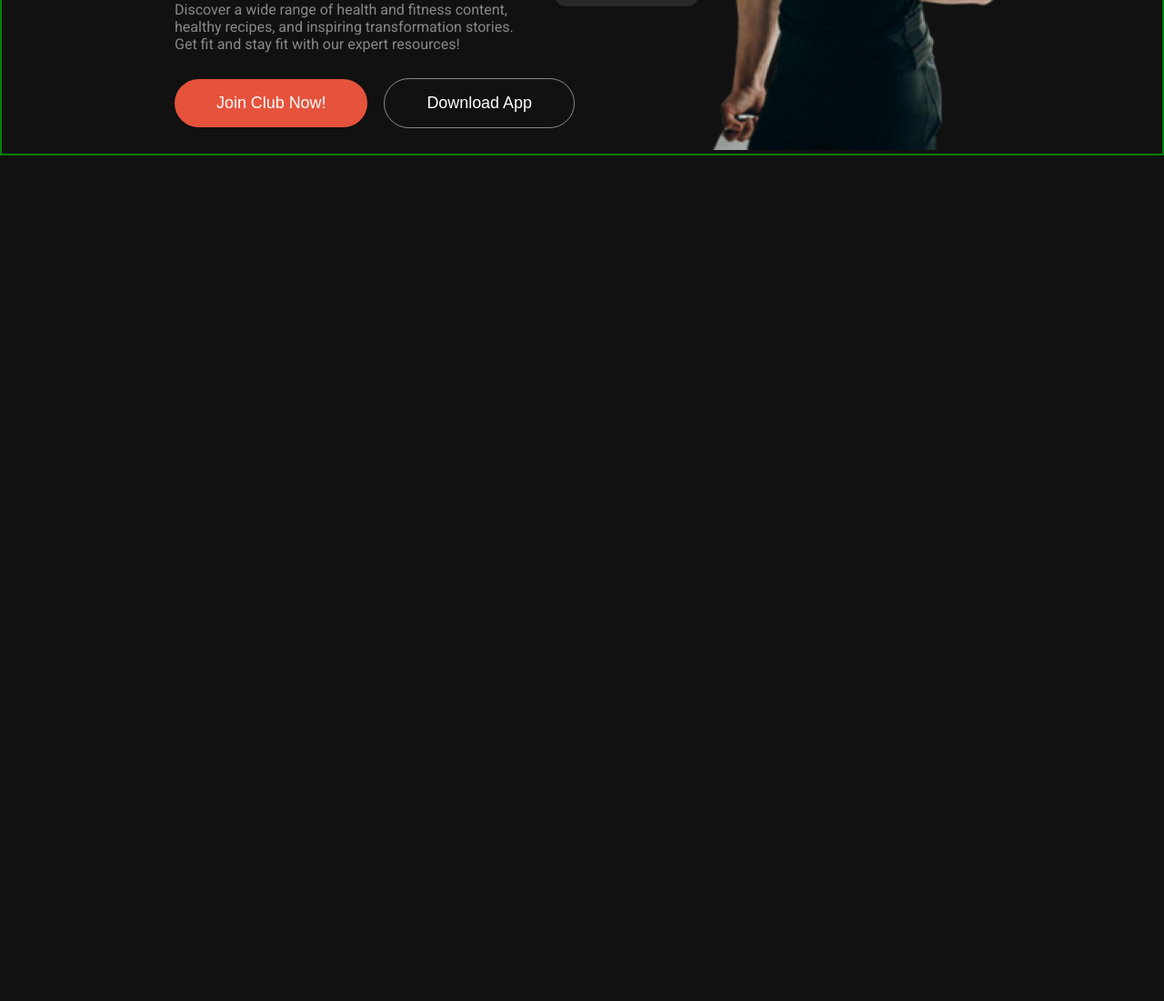
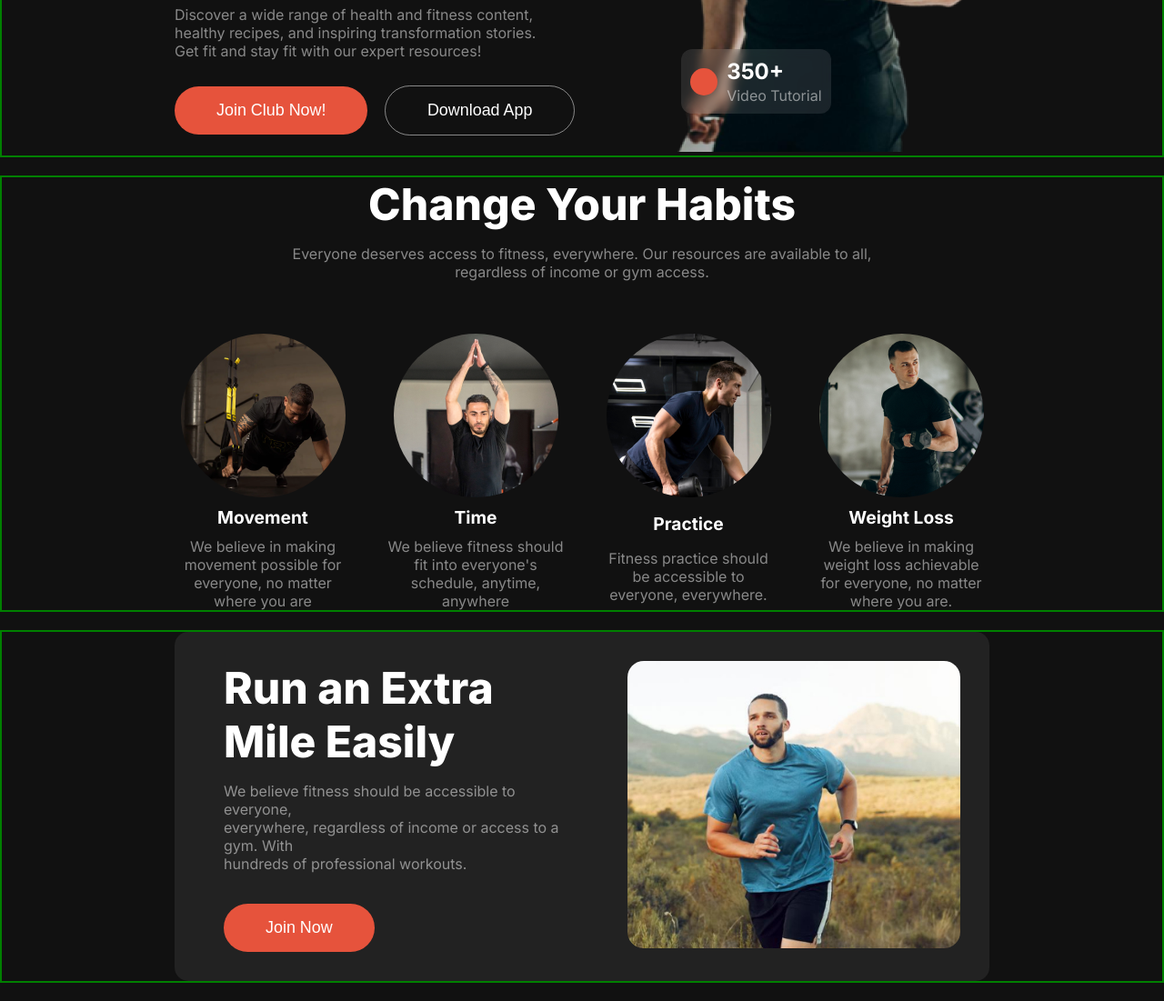
Before and after one commit to NuraidaKashmin/fitness-website-assignment, a plain HTML site: page index.html in a window 1280 px wide. Shown: the part 542-1643 px from the top of the page at 91% size. Before the commit the page ends 800 px from the top, so only its background shows below. Drawn offline with Linux system fonts and the light colour scheme; a web font is replaced by a local one.

Commit message:
added till run extra miles part

```diff
--- a/index.html
+++ b/index.html
@@ -43,8 +43,9 @@
                     </button>
                 </div>
             </div>
-            <div class="banner-right">
-                <div class="banner-right-img"><img src="./images/Images 2.png" alt="banner image"></div>
+            <!-- <div class="banner-right"> -->
+                <div class="banner-right-img">
+                    <img src="./images/Images 2.png" alt="banner image">
                     <div class="free-workout-videos">
                         <h2>500+</h2>
                         <p class="uni-p">Free Workout Videos</p>
@@ -57,10 +58,58 @@
                         </div>
                     </div>
                 </div>
+            <!-- </div> -->
         </section>
+        <section class="container uni-pad habits">
+            <h1 class="uni-h1">
+                Change Your Habits
+            </h1>
+            <p class="uni-p">
+                Everyone deserves access to fitness, everywhere. Our resources are available to all, <br>regardless of income or gym access.
+            </p>
+            <div class="habits-boxes">
+                <div class="box-1">
+                    <img src="./images/image 3.png" alt="">
+                    <h6>Movement</h6>
+                    <p class="uni-p">We believe in making movement possible for everyone, no matter where you are</p>
+                </div>
+                <div class="box-2">
+                    <img src="./images/image 2.png" alt="">
+                    <h6>Time</h6>
+                    <p class="uni-p">We believe fitness should fit into everyone's schedule, anytime, anywhere</p>
+                </div>
+                <div class="box-3">
+                    <img src="./images/image 4.png" alt="">
+                    <h6>Practice</h6>
+                    <p class="uni-p">Fitness practice should be accessible to everyone, everywhere.</p>
+                </div>
+                <div class="box-4">
+                    <img src="./images/image 5.png" alt="">
+                    <h6>Weight Loss</h6>
+                    <p class="uni-p">We believe in making weight loss achievable for everyone, no matter where you are.</p>
+                </div>
+            </div>
+        </section>
+        <section class="container uni-pad main-run-extra">
+            <div class="run-extra">
+                <div class="run-extra-content">
+                    <h1 class="uni-h1">Run an Extra <br>Mile Easily</h1>
+                    <p style="margin-bottom: 34px;" class="uni-p">We believe fitness should be accessible to everyone, <br>everywhere, regardless of income or access to a gym. With <br>hundreds of professional workouts.</p>
+                    <button class="btn-primary">Join Now</button>
+                </div>
+                <div class="run-extra-img-content">
+                    <div class="run-extra-img">
+                        <img src="./images/run.jpg" alt="">
+                </div>
+                </div>
+            </div>
+        </section>
+
     </main>
     <footer>
 
     </footer>
+
+
 </body>
 </html>
--- a/responsive.css
+++ b/responsive.css
@@ -16,25 +16,22 @@ large device above 993px*/
     flex-direction: column;
     padding: 0px 10px;
 }
+.banner-title{
+    font-size: 3.5rem;
+}
 .banner-left{
     width: 100%;
 }
-.banner-right{
-    width: 100%;
-}
 .banner-right-img{
-    /* text-align: center; */
-    width: 100%;
+    text-align: center;
 }
 .free-workout-videos{
-    top: 75%;
-    right: 9%;
+    top: 10%;
+    right: 5%;
 }
 .video-tutorial{
-    top: 98%;
-    left: 20%;
-    width: 25%;
-    /* align-content: center; */
+    top: 50%;
+    left: 10%;
 }
 .banner-btn{
     text-align: center;
@@ -43,6 +40,27 @@ large device above 993px*/
 }
 .hidden{
     display: none;
+}
+.habits-boxes{
+    grid-template-columns: repeat(1, 1fr);
+}
+.habits{
+    padding: 0px 10px;
+}
+.main-run-extra{
+    padding: 0px 10px;
+}
+.run-extra{
+    flex-direction: column;
+    padding: 30px 30px;
+    align-items: center;
+}
+.run-extra-img-content{
+    padding: 0px 15px;
+}
+.run-extra img{
+    transform: scale(1);
+    object-fit: cover;
 }
 
 
@@ -53,4 +71,5 @@ large device above 993px*/
 
 
 
+
 }
--- a/style.css
+++ b/style.css
@@ -1,8 +1,8 @@
-@import url('https://fonts.googleapis.com/css2?family=Roboto:ital,wght@0,100;0,300;0,400;0,500;0,700;0,900;1,100;1,300;1,400;1,500;1,700;1,900&display=swap');
+@import url('https://fonts.googleapis.com/css2?family=Aguafina+Script&family=Inter:wght@100..900&display=swap');
 @import url('https://fonts.googleapis.com/css2?family=Aguafina+Script&display=swap');
 
 body{
-    font-family: "Roboto", sans-serif;
+    font-family: "Inter", sans-serif;
     background-color: #111111;
     color: white;
 }
@@ -16,7 +16,7 @@ extrabold=900
 font-18px=1.12rem*/
 
 .container{
-    max-width: 1040px;
+    max-width: 1024px;
     margin: 0 auto;
     margin-bottom: 20px;
     border: 2px solid green;
@@ -27,6 +27,13 @@ font-18px=1.12rem*/
 .uni-p{
     font-size: 1rem;
     color: rgba(255, 255, 255, 0.5);
+}
+.uni-h1{
+    font-size: 3rem;
+    color: white;
+    font-weight: 800;
+    margin-bottom: 15px;
+    /* line-height: 120%; */
 }
 .btn-primary{
     background-color: #E6533C;
@@ -76,7 +83,7 @@ font-18px=1.12rem*/
 }
 .banner{
     display: flex;
-    /* gap: 40px; */
+    justify-content: space-between;
 }
 .banner-left{
     display: grid;
@@ -90,6 +97,8 @@ font-18px=1.12rem*/
 .banner-title{
     font-size: 4.8rem;
     margin-bottom: 28px;
+    line-height: 120%;
+    /* letter-spacing: 0%; */
 }
 .banner-btn{
     margin-top: 28px;
@@ -104,28 +113,17 @@ font-18px=1.12rem*/
     font-weight: 500;
     margin-left: 14px;
 }
-.banner-right{
-    width: 50%;
-    display: grid;
-    justify-items: center;
-    justify-content: center;
-}
 .banner-right-img{
     position: relative;
-    width: 50%;
-    /* padding-left: 90px; */
 }
 .free-workout-videos{
     background: rgba(255, 255, 255, 0.1);
     backdrop-filter: blur(6px);
-    /* width: 50%; */
     border-radius: 12px;
     padding: 10px;
     position: absolute;
     top: 28%;
-    right: 29%;
-    /* right: 10%; */
-    /* filter: blur(2px); */
+    right: -20%;
 }
 .free-workout-videos h2{
     font-size: 2.5rem;
@@ -134,12 +132,11 @@ font-18px=1.12rem*/
 .video-tutorial{
     background: rgba(255, 255, 255, 0.1);
     backdrop-filter: blur(6px);
-    /* width: 50%; */
     border-radius: 12px;
     padding: 10px;
     position: absolute;
-    top: 60%;
-    right: 40%;
+    top: 80%;
+    right: 50%;
     display: flex;
     gap: 10px;
     align-items: center;
@@ -154,3 +151,86 @@ font-18px=1.12rem*/
     background-color: #E6533C;
     border-radius: 50%;
 }
+.habits h1{
+    text-align: center;
+}
+.habits p{
+    text-align: center;
+}
+.habits-boxes{
+    display: grid;
+    grid-template-columns: repeat(4, 1fr);
+    gap: 40px;
+    align-content: space-around;
+    margin-top: 58px;
+    /* justify-items: center; */
+}
+.box-1{
+    display: grid;
+    justify-items: center;
+    gap: 10px;
+}
+.box-1 h6{
+    font-size: 1.2rem;
+}
+.box-1 img{
+    border-radius: 50%;
+}
+.box-2{
+    display: grid;
+    justify-items: center;
+    gap: 10px;
+}
+.box-2 h6{
+    font-size: 1.2rem;
+}
+.box-2 img{
+    border-radius: 50%;
+}
+.box-3{
+    display: grid;
+    justify-items: center;
+    gap: 10px;
+}
+.box-3 h6{
+    font-size: 1.2rem;
+}
+.box-3 img{
+    border-radius: 50%;
+}
+.box-4{
+    display: grid;
+    justify-items: center;
+    gap: 10px;
+}
+.box-4 h6{
+    font-size: 1.2rem;
+}
+.box-4 img{
+    border-radius: 50%;
+}
+.run-extra{
+    display: flex;
+    gap: 60px;
+    justify-content: space-between;
+    background-color: #222222;
+    border-radius: 15px;
+    align-items: center;
+    padding-left: 54px;
+}
+.run-extra img{
+    width: 366px;
+    height: 312px;
+    object-fit: contain;
+    transform: scale(3.5) translate(-15%, 10%);
+}
+.run-extra-img{
+    display: inline-block;
+    overflow: hidden;
+    border-radius: 18px;
+}
+.run-extra-img-content{
+    padding-right: 32px;
+    padding-top: 32px;
+    padding-bottom: 32px;
+}
```
Lines whose indentation alone changed are shown as unchanged.
